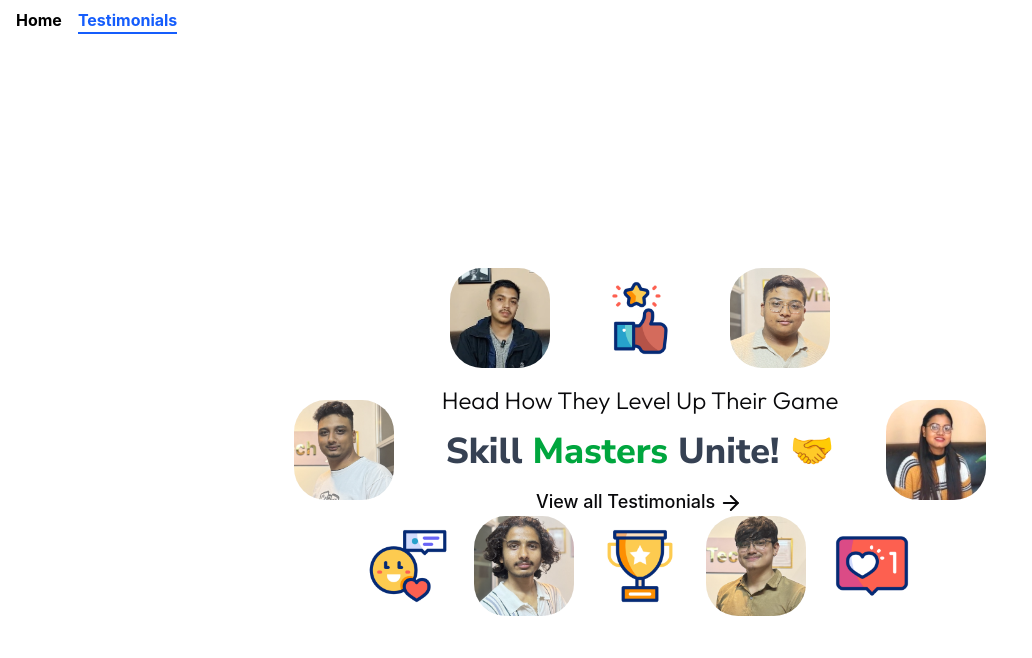
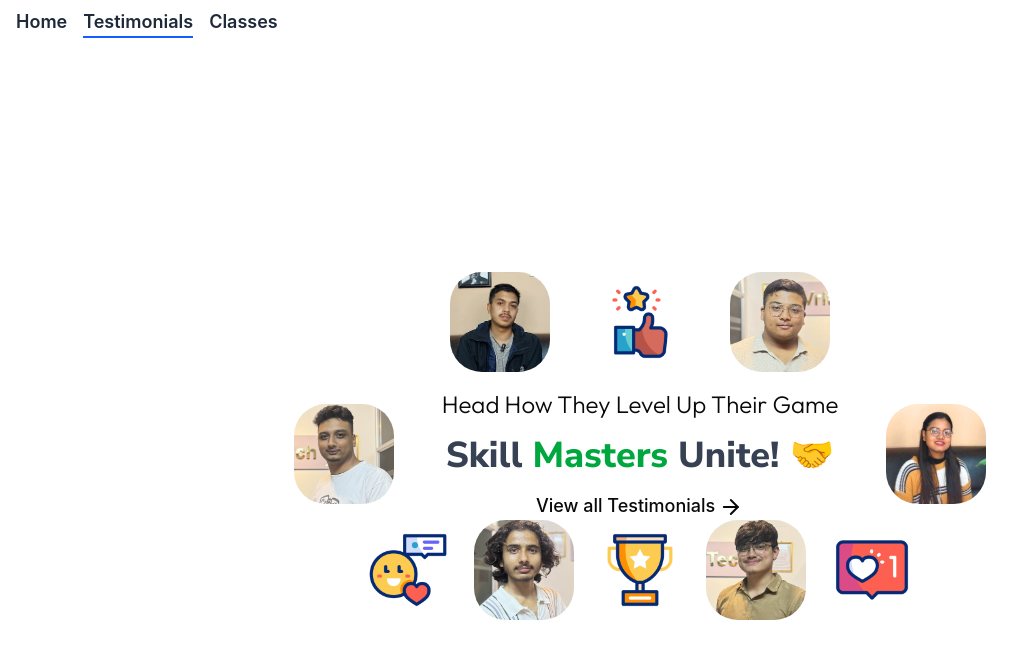
Before and after one commit to subashkarki68/vrit-assignment, a React (Vite) app: page /testimonials in a window 1280 px wide. Shown: the top 658 px of the page, without its empty margins (0-1032 px from the left). Built offline with nearby package versions, Linux system fonts and the light colour scheme.

Commit message:
refactor: simplify className usage in Header component

```diff
--- a/src/components/Header.tsx
+++ b/src/components/Header.tsx
@@ -1,27 +1,39 @@
 import { Link } from '@tanstack/react-router'
 
 export default function Header() {
+  const className =
+    'text-lg font-semibold text-gray-800 hover:text-blue-600 transition-colors'
+  const activeClassName = 'text-blue-600 border-b-2 border-blue-600'
   return (
     <header className="p-2 flex gap-2 bg-white text-black justify-between">
       <nav className="flex flex-row">
         <div className="px-2 font-bold flex flex-row gap-4">
           <Link
             to="/"
-            className="hover:text-blue-600 transition-colors"
+            className={className}
             activeProps={{
-              className: "text-blue-600 border-b-2 border-blue-600"
+              className: activeClassName,
             }}
           >
             Home
           </Link>
           <Link
             to="/testimonials"
-            className="hover:text-blue-600 transition-colors"
+            className={className}
             activeProps={{
-              className: "text-blue-600 border-b-2 border-blue-600"
+              className: activeClassName,
             }}
           >
             Testimonials
+          </Link>
+          <Link
+            to="/classes"
+            className={className}
+            activeProps={{
+              className: activeClassName,
+            }}
+          >
+            Classes
           </Link>
         </div>
       </nav>
```
